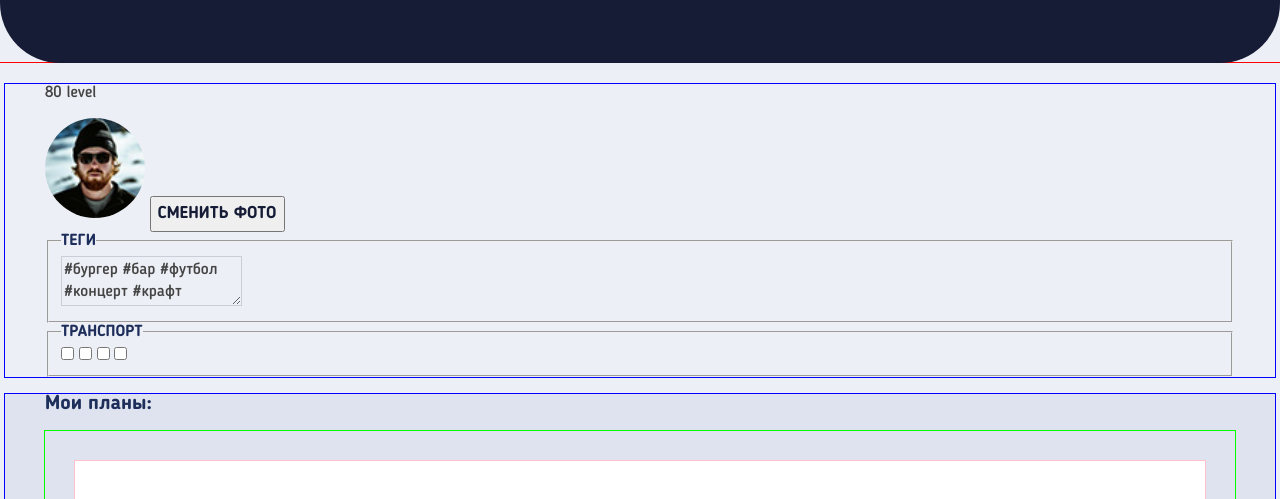
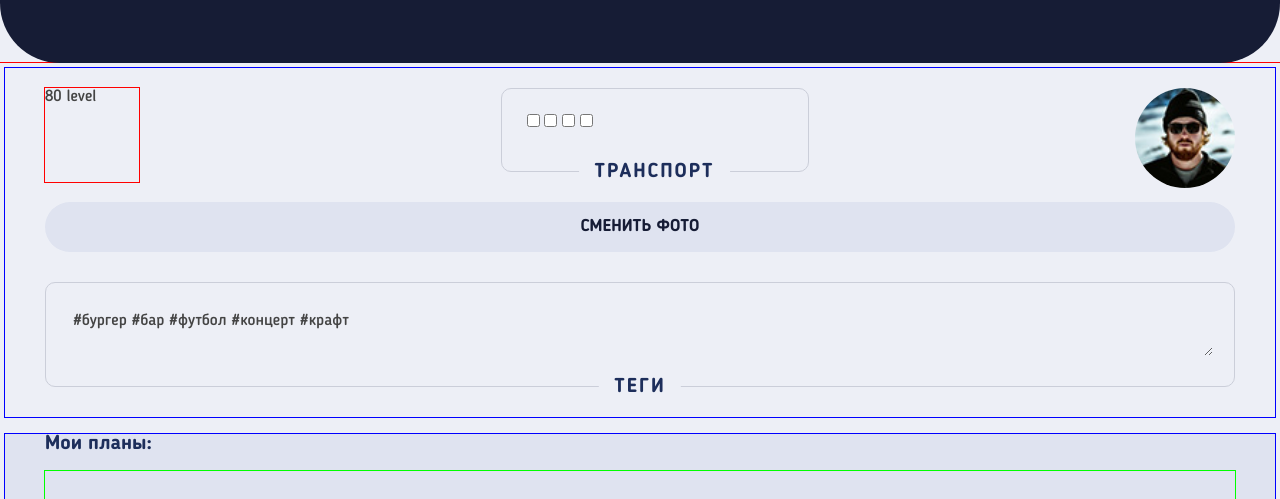
Before and after one commit to Dark7lord2012/204641-pognali-19, a website: page source/form.html in a window 1280 px wide. Shown: the part 287-786 px from the top of the page. Drawn offline with nearby package versions, Linux system fonts and the light colour scheme; files that its build step writes are made by us from their sources.

Commit message:
Сверстал сетку в стр. "Направления" блок инфо (кроме Десктопа)

```diff
--- a/source/form.html
+++ b/source/form.html
@@ -71,15 +71,15 @@
               80 level
             </p>
             <img src="img/demin-mobile@1x.jpg" alt="Петя Демин?" class="info__photo" width="100" height="100">
-            <button class="info__btn-photo" type="button">
+            <button class="info__btn-photo btn-round btn-round btn-round--pale" type="button">
               Сменить фото
             </button>
-            <fieldset class="info__fieldset">
-              <legend class="info__legend">Теги</legend>
+            <div class="info__fieldset">
+              <h3 class="info__legend">Теги</h3>
               <textarea class="info__textarea-tags">#бургер #бар #футбол #концерт #крафт</textarea>
-            </fieldset>
-            <fieldset class="info__fieldset">
-              <legend class="info__legend">Транспорт</legend>
+            </div>
+            <div class="info__fieldset info__fieldset--transport">
+              <h3 class="info__legend">Транспорт</h3>
               <label class="info__label-checkbox transport-icons">
                 <input type="checkbox" class="info__checkbox transport-icons__icon" name="airplane">
                 <span class="visually-hidden">Самолет</span>
@@ -96,7 +96,7 @@
                 <input type="checkbox" class="info__checkbox transport-icons__icon" name="walking">
                 <span class="visually-hidden">Пешком</span>
               </label>
-            </fieldset>
+            </div>
           </div>
         </section>
 
--- a/source/sass/blocks/btn-round.scss
+++ b/source/sass/blocks/btn-round.scss
@@ -35,6 +35,10 @@
   background-color: $white;
 }
 
+.btn-round--pale {
+  background-color: #dfe3f0;
+}
+
 .btn-round--icon {
   padding: 10px 20px;
   background-image: url("https://via.placeholder.com/18x18");
--- a/source/sass/blocks/info.scss
+++ b/source/sass/blocks/info.scss
@@ -1,12 +1,43 @@
 .info {
   outline: 1px solid #0000ff;
+
+  .wrapper {
+    display: flex;
+    flex-wrap: wrap;
+    justify-content: center;
+    padding-top: 20px;
+  }
+
+  @media (min-width: $tablet-width) {
+    .wrapper {
+      justify-content: space-between;
+    }
+  }
+}
+
+.info__level {
+  display: block;
+  width: 100px;
+  height: 100px;
+  margin: 0 35px 20px 0;
+  outline: 1px solid red;
+
+  @media (min-width: $tablet-width) {
+    order: -1;
+    width: 94px;
+    height: 94px;
+  }
 }
 
 .info__photo {
+  width: 100px;
+  height: 100px;
   border-radius: 50%;
 }
 
 .info__btn-photo {
+  margin-bottom: 30px;
+  width: 100%;
   font-size: 17px;
   line-height: 30px;
   font-weight: bold;
@@ -14,19 +45,55 @@
   color: $dark-two;
 }
 
+.info__fieldset {
+  position: relative;
+  width: 100%;
+  margin-bottom: 30px;
+  padding: 25px;
+  border: 1px solid $cloudy-blue;
+  border-radius: 10px;
+}
+
 .info__legend {
+  position: absolute;
+  width: auto;
+  top: -10px;
+  right: 50%;
+  transform: translate(50%);
+  margin: 0;
+  padding: 0 15px;
   font-size: 16px;
   line-height: 18px;
   font-weight: bold;
   text-transform: uppercase;
+  text-align: center;
   color: $dark-slate-blue;
+  background-color: $pale-grey;
+
+  @media (min-width: $tablet-width) {
+    top: auto;
+    bottom: -10px;
+    font-size: 20px;
+    font-weight: medium; // посмотри шрифты, medium неадекватен
+    letter-spacing: 2px;
+  }
 }
 
 .info__textarea-tags {
+  width: 100%;
   font-size: 16px;
   line-height: 22px;
   font-weight: normal;
   color: $greyish-brown;
-  background-color: $pale-grey;
-  border: 1px solid $cloudy-blue;
+  background-color: transparent;
+  border: none;
 }
+
+.info__fieldset--transport {
+  box-sizing: border-box;
+  min-height: 63px; //временнр
+  @media (min-width: $tablet-width) {
+    order: -1;
+    width: 308px;
+  }
+}
--- a/source/sass/blocks/pages-controls.scss
+++ b/source/sass/blocks/pages-controls.scss
@@ -1,11 +1,13 @@
 .pages-controls {
   outline: 1px solid #00ff00;
+  min-height: 60px;
   margin: 30px 0 60px;
 
   @media (min-width: $tablet-width) {
     display: flex;
     justify-content: space-between;
     background-color: $white;
+    border-radius: 20px;
   }
 }
 
@@ -14,7 +16,8 @@
 
   @media (min-width: $tablet-width) {
     display: flex;
-    margin: 0;
+    align-self: center;
+    margin: 0 28px;
     padding: 0;
     list-style: none;
   }
```
